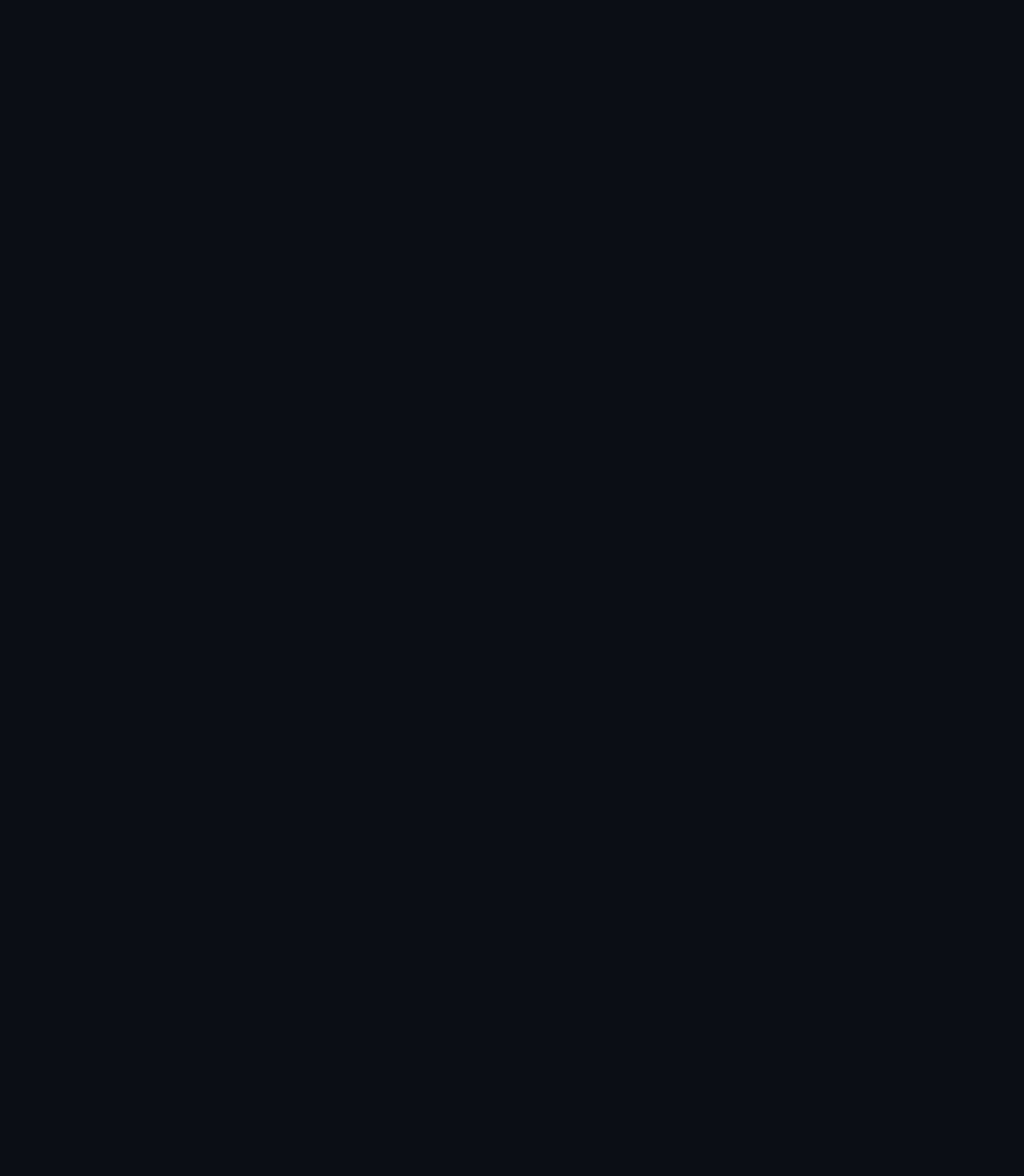
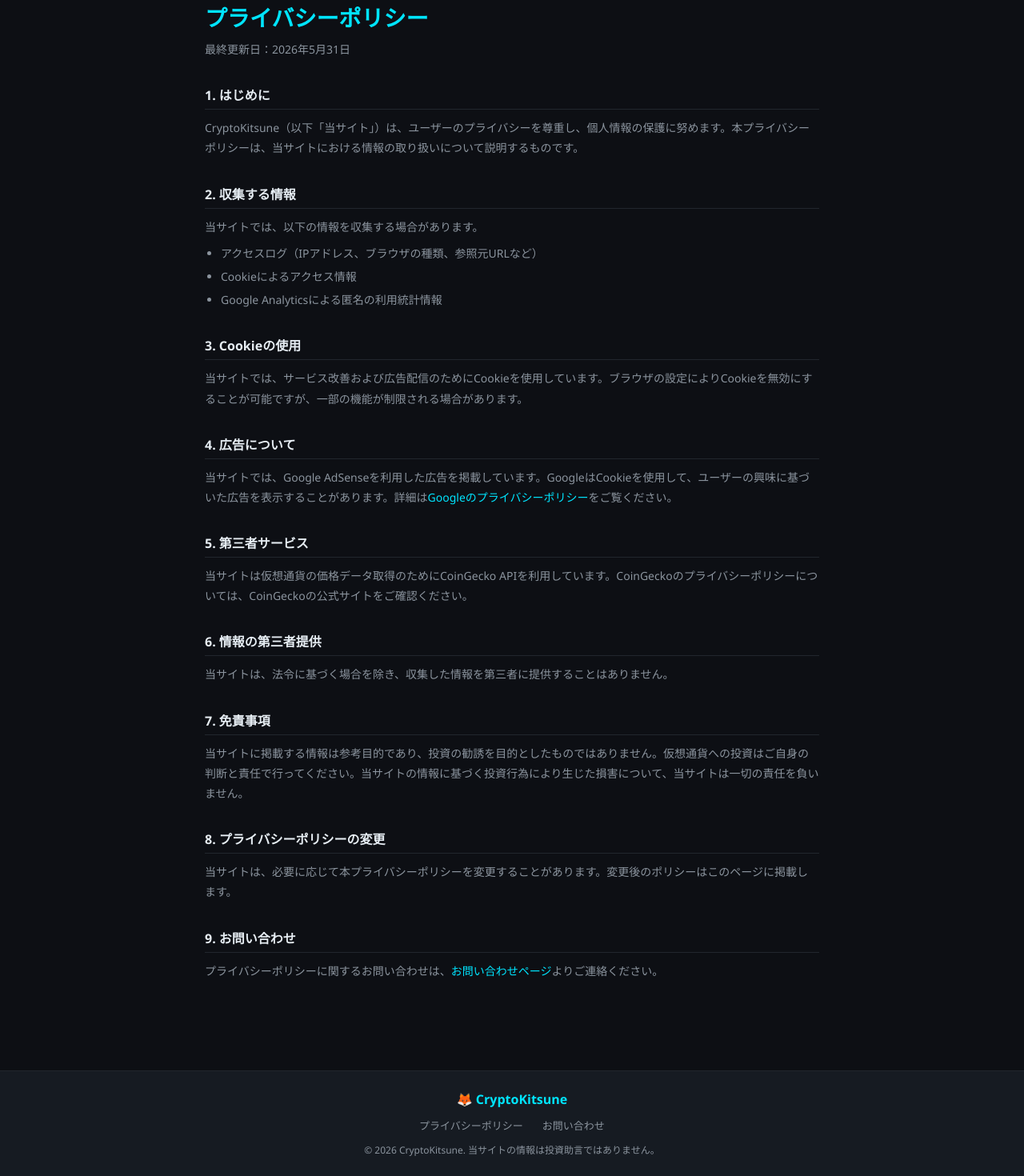
Before and after one commit to TaraiR/crypto-kitsune, a React (Vite) app: page /privacy in a window 1280 px wide. Before the commit this address had no page. Shown: the part 98-1568 px from the top of the page at 80% size. Before the commit the page ends 800 px from the top, so only its background shows below. Built offline with nearby package versions, Linux system fonts and the light colour scheme.

Commit message:
Add privacy policy, contact page, and footer

```diff
--- a/src/App.jsx
+++ b/src/App.jsx
@@ -1,7 +1,10 @@
 import { BrowserRouter, Routes, Route } from 'react-router-dom';
 import Header from './components/Header';
+import Footer from './components/Footer';
 import Home from './pages/Home';
 import CoinDetail from './pages/CoinDetail';
+import Privacy from './pages/Privacy';
+import Contact from './pages/Contact';
 
 export default function App() {
   return (
@@ -10,7 +13,10 @@ export default function App() {
       <Routes>
         <Route path="/" element={<Home />} />
         <Route path="/coin/:id" element={<CoinDetail />} />
+        <Route path="/privacy" element={<Privacy />} />
+        <Route path="/contact" element={<Contact />} />
       </Routes>
+      <Footer />
     </BrowserRouter>
   );
 }
--- /dev/null
+++ b/src/components/Footer.css
@@ -0,0 +1,37 @@
+.footer {
+  background: var(--surface);
+  border-top: 1px solid var(--border);
+  padding: 24px 0;
+  margin-top: 40px;
+}
+
+.footer-inner {
+  display: flex;
+  flex-direction: column;
+  align-items: center;
+  gap: 12px;
+  text-align: center;
+}
+
+.footer-logo {
+  font-size: 16px;
+  font-weight: 700;
+  color: var(--accent);
+}
+
+.footer-links {
+  display: flex;
+  gap: 24px;
+}
+
+.footer-links a {
+  font-size: 13px;
+  color: var(--muted);
+}
+
+.footer-links a:hover { color: var(--accent); }
+
+.footer-note {
+  font-size: 12px;
+  color: var(--muted);
+}
--- /dev/null
+++ b/src/components/Footer.jsx
@@ -0,0 +1,17 @@
+import { Link } from 'react-router-dom';
+import './Footer.css';
+
+export default function Footer() {
+  return (
+    <footer className="footer">
+      <div className="container footer-inner">
+        <span className="footer-logo">🦊 CryptoKitsune</span>
+        <nav className="footer-links">
+          <Link to="/privacy">プライバシーポリシー</Link>
+          <Link to="/contact">お問い合わせ</Link>
+        </nav>
+        <p className="footer-note">© 2026 CryptoKitsune. 当サイトの情報は投資助言ではありません。</p>
+      </div>
+    </footer>
+  );
+}
--- /dev/null
+++ b/src/pages/Contact.jsx
@@ -0,0 +1,42 @@
+import { useState } from 'react';
+import './Legal.css';
+
+export default function Contact() {
+  const [sent, setSent] = useState(false);
+
+  const handleSubmit = (e) => {
+    e.preventDefault();
+    setSent(true);
+  };
+
+  return (
+    <main className="container legal">
+      <h1>お問い合わせ</h1>
+      <p className="subtitle">ご質問・ご意見・不具合のご報告はこちらからお送りください。</p>
+
+      {sent ? (
+        <div className="sent-msg">お問い合わせありがとうございます。内容を確認次第、ご連絡いたします。</div>
+      ) : (
+        <form className="contact-form" onSubmit={handleSubmit}>
+          <div className="form-group">
+            <label>お名前</label>
+            <input type="text" placeholder="山田 太郎" required />
+          </div>
+          <div className="form-group">
+            <label>メールアドレス</label>
+            <input type="email" placeholder="example@email.com" required />
+          </div>
+          <div className="form-group">
+            <label>件名</label>
+            <input type="text" placeholder="お問い合わせ件名" required />
+          </div>
+          <div className="form-group">
+            <label>メッセージ</label>
+            <textarea rows={6} placeholder="お問い合わせ内容をご記入ください" required />
+          </div>
+          <button type="submit" className="submit-btn">送信する</button>
+        </form>
+      )}
+    </main>
+  );
+}
--- /dev/null
+++ b/src/pages/Legal.css
@@ -0,0 +1,102 @@
+.legal {
+  max-width: 800px;
+  padding: 40px 16px;
+}
+
+.legal h1 {
+  font-size: 28px;
+  font-weight: 700;
+  color: var(--accent);
+  margin-bottom: 8px;
+}
+
+.updated, .subtitle {
+  color: var(--muted);
+  font-size: 14px;
+  margin-bottom: 32px;
+}
+
+.legal section {
+  margin-bottom: 32px;
+}
+
+.legal h2 {
+  font-size: 16px;
+  font-weight: 600;
+  color: var(--text);
+  margin-bottom: 10px;
+  padding-bottom: 6px;
+  border-bottom: 1px solid var(--border);
+}
+
+.legal p, .legal li {
+  font-size: 14px;
+  line-height: 1.8;
+  color: var(--muted);
+}
+
+.legal ul {
+  padding-left: 20px;
+  margin-top: 8px;
+}
+
+.legal li { margin-bottom: 4px; }
+
+.legal a { color: var(--accent); }
+.legal a:hover { text-decoration: underline; }
+
+.contact-form {
+  display: flex;
+  flex-direction: column;
+  gap: 20px;
+}
+
+.form-group {
+  display: flex;
+  flex-direction: column;
+  gap: 6px;
+}
+
+.form-group label {
+  font-size: 13px;
+  color: var(--muted);
+}
+
+.form-group input,
+.form-group textarea {
+  background: var(--surface);
+  border: 1px solid var(--border);
+  border-radius: 8px;
+  padding: 10px 14px;
+  color: var(--text);
+  font-size: 14px;
+  font-family: inherit;
+  outline: none;
+  resize: vertical;
+}
+
+.form-group input:focus,
+.form-group textarea:focus { border-color: var(--accent); }
+
+.submit-btn {
+  background: var(--accent);
+  color: #000;
+  border: none;
+  padding: 12px 32px;
+  border-radius: 8px;
+  font-size: 14px;
+  font-weight: 700;
+  cursor: pointer;
+  align-self: flex-start;
+}
+
+.submit-btn:hover { opacity: 0.85; }
+
+.sent-msg {
+  background: rgba(0,200,83,0.1);
+  border: 1px solid var(--up);
+  color: var(--up);
+  padding: 20px;
+  border-radius: 10px;
+  font-size: 14px;
+}
--- /dev/null
+++ b/src/pages/Privacy.jsx
@@ -0,0 +1,60 @@
+import './Legal.css';
+
+export default function Privacy() {
+  return (
+    <main className="container legal">
+      <h1>プライバシーポリシー</h1>
+      <p className="updated">最終更新日：2026年5月31日</p>
+
+      <section>
+        <h2>1. はじめに</h2>
+        <p>CryptoKitsune（以下「当サイト」）は、ユーザーのプライバシーを尊重し、個人情報の保護に努めます。本プライバシーポリシーは、当サイトにおける情報の取り扱いについて説明するものです。</p>
+      </section>
+
+      <section>
+        <h2>2. 収集する情報</h2>
+        <p>当サイトでは、以下の情報を収集する場合があります。</p>
+        <ul>
+          <li>アクセスログ（IPアドレス、ブラウザの種類、参照元URLなど）</li>
+          <li>Cookieによるアクセス情報</li>
+          <li>Google Analyticsによる匿名の利用統計情報</li>
+        </ul>
+      </section>
+
+      <section>
+        <h2>3. Cookieの使用</h2>
+        <p>当サイトでは、サービス改善および広告配信のためにCookieを使用しています。ブラウザの設定によりCookieを無効にすることが可能ですが、一部の機能が制限される場合があります。</p>
+      </section>
+
+      <section>
+        <h2>4. 広告について</h2>
+        <p>当サイトでは、Google AdSenseを利用した広告を掲載しています。GoogleはCookieを使用して、ユーザーの興味に基づいた広告を表示することがあります。詳細は<a href="https://policies.google.com/privacy" target="_blank" rel="noopener noreferrer">Googleのプライバシーポリシー</a>をご覧ください。</p>
+      </section>
+
+      <section>
+        <h2>5. 第三者サービス</h2>
+        <p>当サイトは仮想通貨の価格データ取得のためにCoinGecko APIを利用しています。CoinGeckoのプライバシーポリシーについては、CoinGeckoの公式サイトをご確認ください。</p>
+      </section>
+
+      <section>
+        <h2>6. 情報の第三者提供</h2>
+        <p>当サイトは、法令に基づく場合を除き、収集した情報を第三者に提供することはありません。</p>
+      </section>
+
+      <section>
+        <h2>7. 免責事項</h2>
+        <p>当サイトに掲載する情報は参考目的であり、投資の勧誘を目的としたものではありません。仮想通貨への投資はご自身の判断と責任で行ってください。当サイトの情報に基づく投資行為により生じた損害について、当サイトは一切の責任を負いません。</p>
+      </section>
+
+      <section>
+        <h2>8. プライバシーポリシーの変更</h2>
+        <p>当サイトは、必要に応じて本プライバシーポリシーを変更することがあります。変更後のポリシーはこのページに掲載します。</p>
+      </section>
+
+      <section>
+        <h2>9. お問い合わせ</h2>
+        <p>プライバシーポリシーに関するお問い合わせは、<a href="/contact">お問い合わせページ</a>よりご連絡ください。</p>
+      </section>
+    </main>
+  );
+}
```
